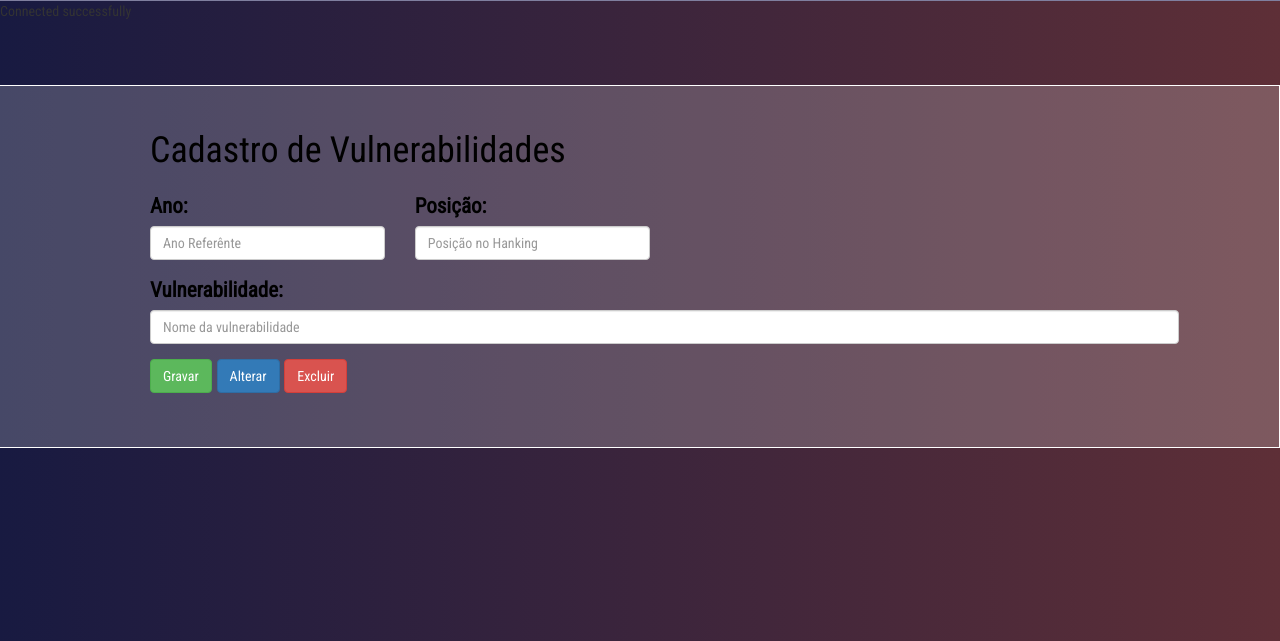
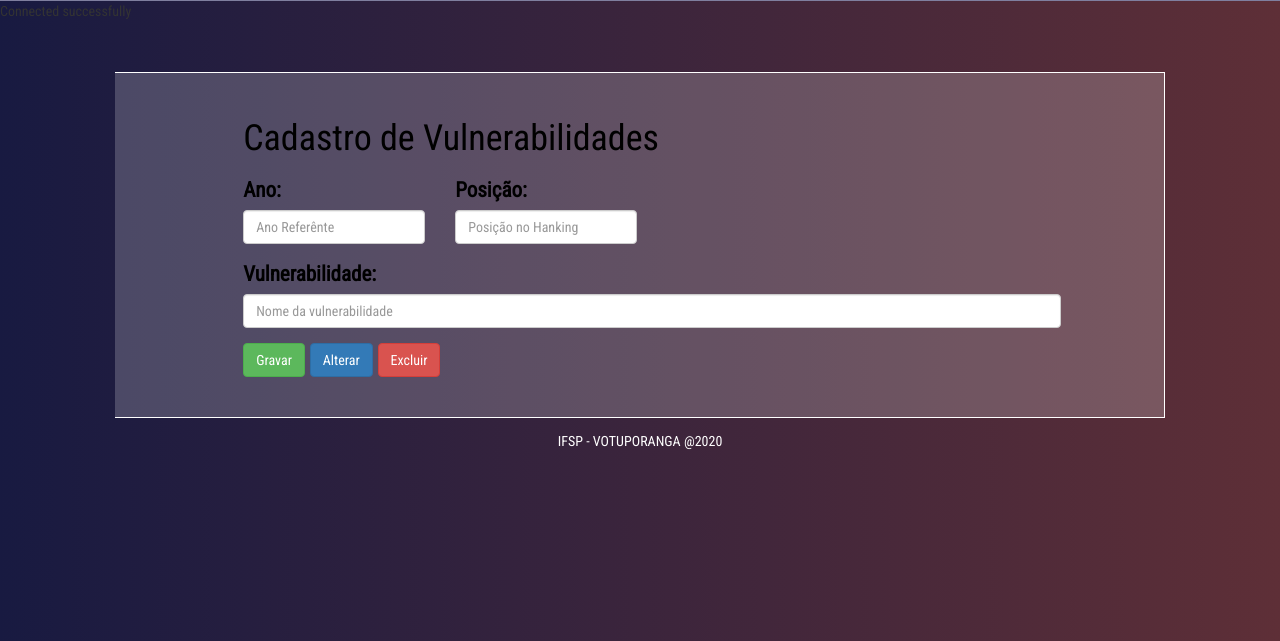
Before and after one commit to MariTozatti/Aplicacao, a PHP site: page /topico.php in a window 1280 px wide. Shown: the part 159-800 px from the top of the page. Run offline with PHP 8.4, Linux system fonts and the light colour scheme; some libraries are stand-ins or nearby versions.

Commit message:
versão 11_12_20

```diff
--- a/Aplicação/nbproject/private/private.xml
+++ b/Aplicação/nbproject/private/private.xml
@@ -2,10 +2,6 @@
 <project-private xmlns="http://www.netbeans.org/ns/project-private/1">
     <editor-bookmarks xmlns="http://www.netbeans.org/ns/editor-bookmarks/2" lastBookmarkId="0"/>
     <open-files xmlns="http://www.netbeans.org/ns/projectui-open-files/2">
-        <group>
-            <file>file:/var/www/html/Aplicação/tabTopico.php</file>
-            <file>file:/var/www/html/Aplicação/tabUsuario.php</file>
-            <file>file:/var/www/html/Aplicação/index.php</file>
-        </group>
+        <group/>
     </open-files>
 </project-private>
--- a/Aplicação/topico.php
+++ b/Aplicação/topico.php
@@ -10,19 +10,21 @@ include_once ('controller/ctopico.php');
         font-family: 'Roboto Condensed';
     }
     .caixa{
-        color: black;
-        padding-left: 150px;
-        padding-right: 100px;
-        padding-top: 25px;
-        padding-bottom: 3%;
-        font: couier, monospace;
-        text-align: justify;
-        font-size: 21px;
-        text-indent: 50px;
+        padding-left: 10%;
+        padding-right: 8%;
+        padding-top: 2%;
+        padding-bottom: 2%;
+        margin-left: 9%;
+        margin-right: 9%;
+        margin-top: 4%;
         border-right: #fff solid 1px;
         border-top: #fff solid 1px;
         border-bottom: #fff solid 1px;
-        margin-top: 5%;
+        font: couier, monospace;
+        font-size: 21px;
+        text-align: justify;
+        text-indent: 50px;
+        color: black;
         background-color:rgba(255,255,255,.2);
     }
     .caixa2{
@@ -112,6 +114,9 @@ include_once ('controller/ctopico.php');
             </div>
         </div>
     </div>
+    <div class="rodape">
+        <center><p>IFSP - VOTUPORANGA @2020</p></center>
+    </div>
     <?php
 }
 ?>
```
Also changed, not shown: Aplicação/index.php (+11 -10 lines), Aplicação/top10.php (+11 -11 lines), Aplicação/usuario.php (+12 -10 lines).
